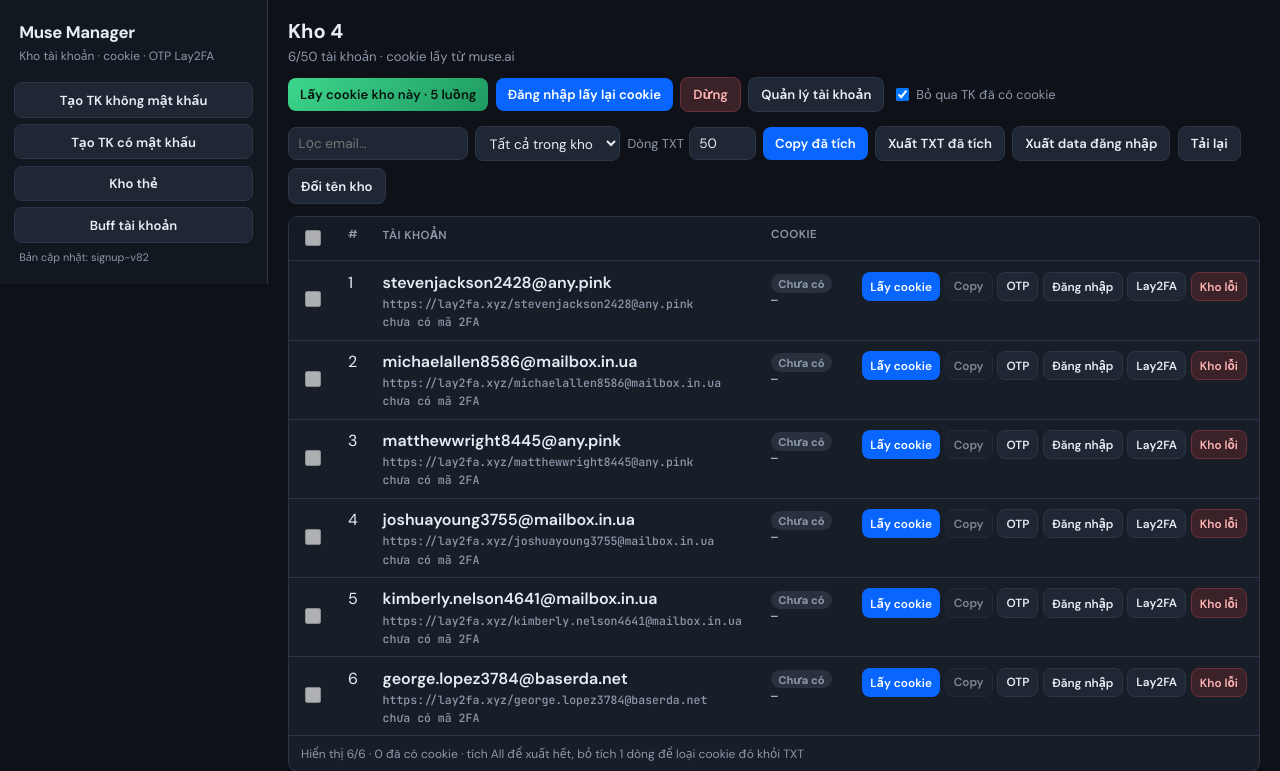
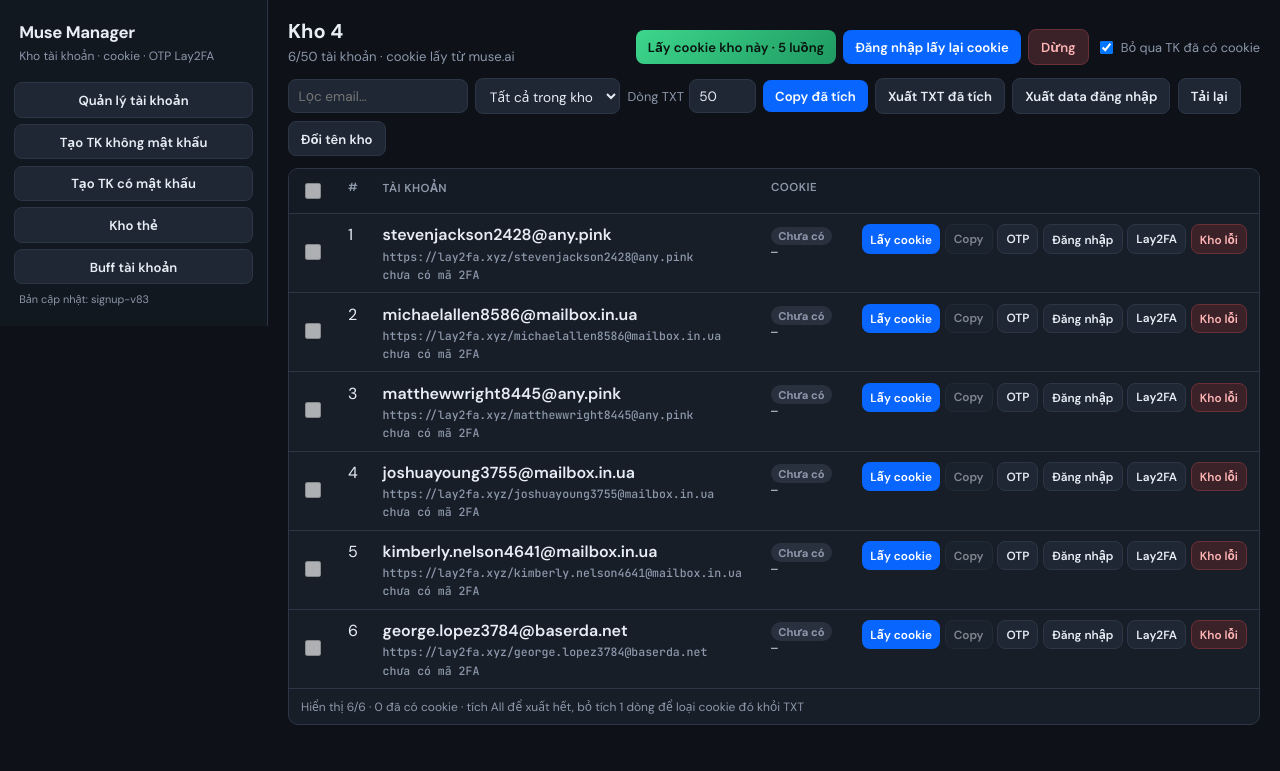
Before and after one commit to hanhan257/MUSEQUANLY, a Flask app: page / in a window 1280 px wide. Shown: the top 771 px of the page. Run offline with Flask 3, Linux system fonts and the light colour scheme.

Commit message:
signup-v83: Đưa nút Quản lý tài khoản về lại sidebar (danh sách kho vẫn xóa)

```diff
--- a/app.py
+++ b/app.py
@@ -78,7 +78,7 @@ from warehouse_store import (
 
 ACCOUNTS_FILE = DATA_DIR / "accounts.txt"
 MUSE_LOGIN_URL = "https://muse.ai/"
-APP_BUILD = "signup-v82"
+APP_BUILD = "signup-v83"
 SIGNUP_COUNTS = (1, 5, 10, 50)
 ACCOUNT_PASSWORD = "Congphu21@"
 SIGNUP_MAX = 200
--- a/templates/index.html
+++ b/templates/index.html
@@ -277,6 +277,7 @@
         <p>Kho tài khoản · cookie · OTP Lay2FA</p>
       </div>
       <div class="side-actions">
+        <button type="button" class="btn-ghost" id="btnAccountView">Quản lý tài khoản</button>
         <button type="button" class="btn-ghost" id="btnCreateAccount">Tạo TK không mật khẩu</button>
         <button type="button" class="btn-ghost" id="btnCreatePassword">Tạo TK có mật khẩu</button>
         <button type="button" class="btn-ghost" id="btnCards">Kho thẻ</button>
@@ -296,7 +297,6 @@
           <button type="button" class="btn-all" id="btnBatchAll">Lấy cookie kho này · 5 luồng</button>
           <button type="button" class="btn-primary" id="btnRelogin" title="Đăng nhập lại cả kho, kể cả tài khoản đã có cookie">Đăng nhập lấy lại cookie</button>
           <button type="button" class="btn-error" id="btnStop">Dừng</button>
-          <button type="button" class="btn-ghost btnGoAccount">Quản lý tài khoản</button>
           <label class="check-inline"><input type="checkbox" id="skipExisting" checked /> Bỏ qua TK đã có cookie</label>
         </div>
       </div>
@@ -342,7 +342,6 @@
             <button type="button" class="btn-primary" id="btnCustomSignup">Tạo</button>
             <button type="button" class="btn-ghost" id="btnNewCreatedKho">Tạo kho mới</button>
             <button type="button" class="btn-error" id="btnStopSignup">Dừng</button>
-            <button type="button" class="btn-ghost btnGoAccount">Quản lý tài khoản</button>
           </div>
           <div class="toolbar" id="createdCookieTools">
             <button type="button" class="btn-all" id="btnCreatedCookies">Lấy cookie kho này · 5 luồng</button>
@@ -383,7 +382,6 @@
           <div class="toolbar">
             <button type="button" class="btn-primary" id="btnBuff">Buff tài khoản</button>
             <button type="button" class="btn-error" id="btnStopBuff">Dừng</button>
-            <button type="button" class="btn-ghost btnGoAccount">Quản lý tài khoản</button>
           </div>
         </div>
         <div class="signup-proxy">
@@ -445,7 +443,6 @@
           <input id="cardExpiry" placeholder="MM/YY" autocomplete="off" style="width:6.2rem;" />
           <input id="cardCvv" placeholder="CVV" inputmode="numeric" autocomplete="off" style="width:5.2rem;" />
           <button type="button" class="btn-primary" id="btnAddCard">Thêm thẻ</button>
-          <button type="button" class="btn-ghost btnGoAccount">Quản lý tài khoản</button>
         </div>
         <div class="toolbar" id="cardFilterBar" style="margin-bottom:0.75rem;">
           <button type="button" class="btn-ghost btn-sm" data-card-filter="all">Tất cả</button>
@@ -568,6 +565,7 @@
       document.getElementById('btnCreatePassword').classList.toggle('active', viewMode === 'password');
       document.getElementById('btnCards').classList.toggle('active', cards);
       document.getElementById('btnBuffView').classList.toggle('active', buff);
+      document.getElementById('btnAccountView').classList.toggle('active', account);
     }
 
     async function setActiveWarehouse(id) {
@@ -1285,10 +1283,10 @@
     });
     document.getElementById('btnSplitReplace').addEventListener('click', () => importSplit('replace'));
     document.getElementById('btnSplitAppend').addEventListener('click', () => importSplit('append'));
-    document.querySelectorAll('.btnGoAccount').forEach(btn => btn.addEventListener('click', async () => {
+    document.getElementById('btnAccountView').addEventListener('click', async () => {
       viewMode = 'account';
       await refreshAll();
-    }));
+    });
     document.getElementById('btnOpenImportAccount').addEventListener('click', openDrawer);
     document.getElementById('btnNewWarehouseAccount').addEventListener('click', async () => {
       await fetch('/api/warehouses', { method: 'POST', headers: { 'Content-Type': 'application/json' }, body: '{}' });
```
